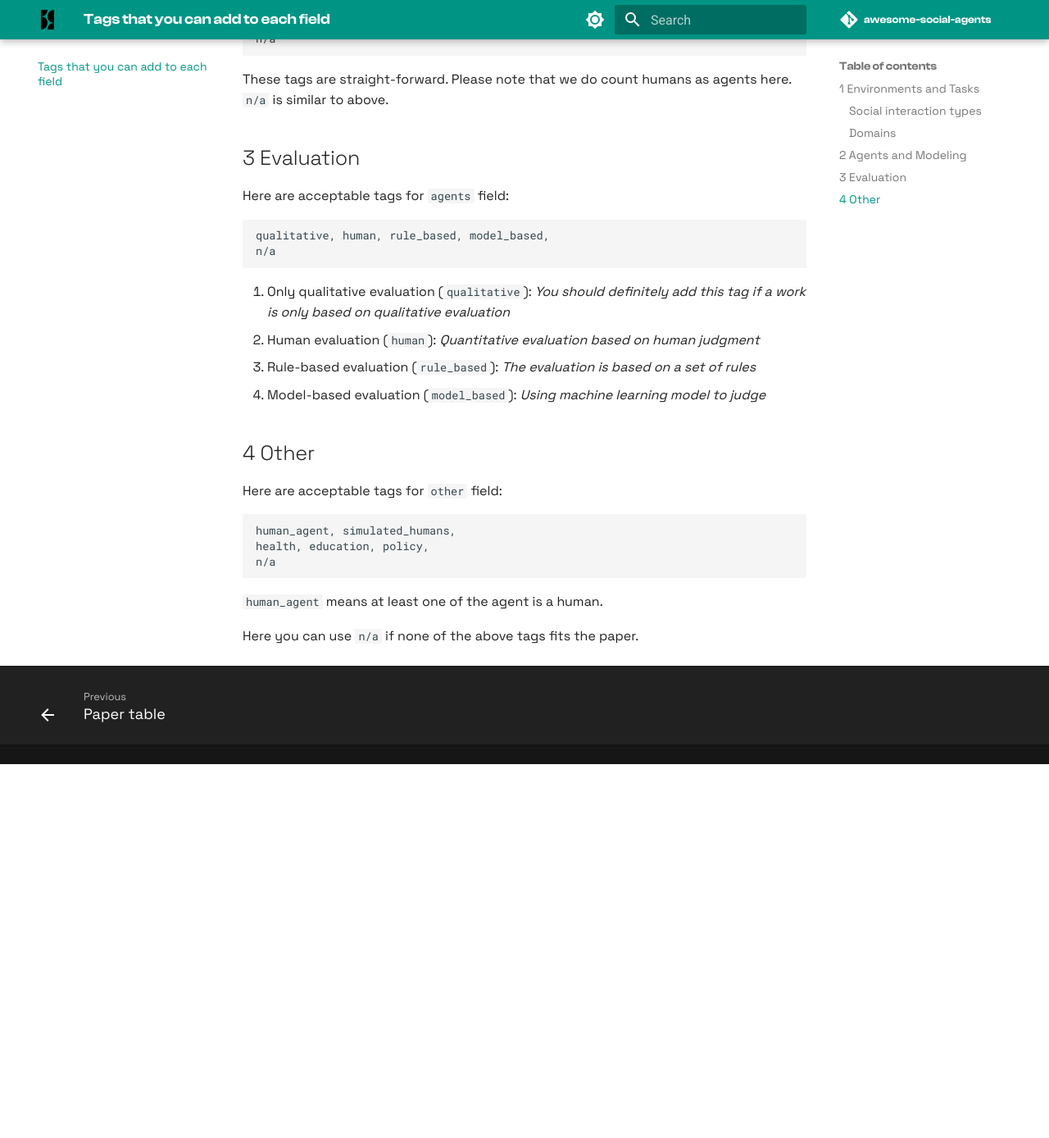
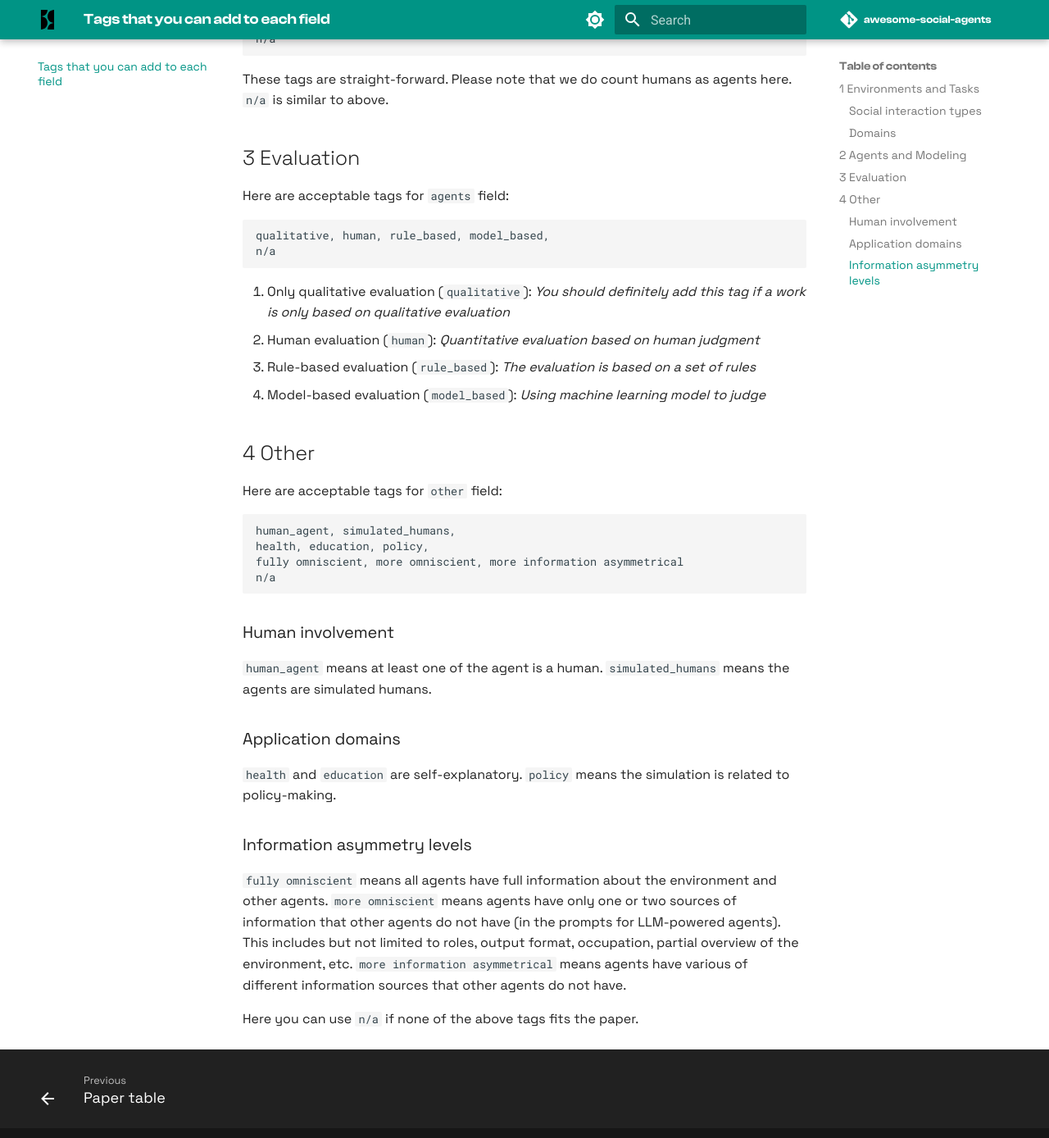
Before and after one commit to sotopia-lab/awesome-social-agents, an MkDocs documentation site: the page built from docs/taxonomy.md, in a window 1280 px wide and 1400 px high, scrolled down 1617 px. Shown: the top 1388 px of the window at 82% size. Built offline with MkDocs 1.6.1 and Material for MkDocs 9.7.7, drawn with Linux system fonts in a browser that asks for light colours; comment, search, counter and statistics services are not loaded; the version menu is left out; before the commit the page ends 2549 px from its top, so only the background shows below that.

Commit message:
Update taxonomy.md and bibtex_to_table.py with new tags

````diff
--- a/bibtex_to_table.py
+++ b/bibtex_to_table.py
@@ -23,13 +23,14 @@ from pprint import pprint
 # other:
 # human_agent, simulated_humans,
 # health, education, policy,
+# fully omniscient, more omniscient, more information asymmetrical
 # n/a
 
 TAXONOMY  = {
     "environments": ["collaboration", "competition", "mixed_objectives", "implicit_objectives", "text", "virtual", "embodied", "robotics", "n/a"],
     "agents": ["prompting_and_in_context_learning", "finetuning", "reinforcement_learning", "two_agents", "more_than_three_agents", "agent_teams", "agents_with_memory", "agents_with_personas", "n/a"],
     "evaluation": ["qualitative", "human", "rule_based", "model_based", "n/a"],
-    "other": ["human_agent", "simulated_humans", "health", "education", "policy", "n/a"]
+    "other": ["human_agent", "simulated_humans", "health", "education", "policy", "fully omniscient", "more omniscient", "more information asymmetrical", "n/a"]
 }
 
 def parse_markdown_file(file_path: str) -> dict[str, list[str]]:
--- a/docs/taxonomy.md
+++ b/docs/taxonomy.md
@@ -67,9 +67,20 @@ Here are acceptable tags for `other` field:
 ```
 human_agent, simulated_humans,
 health, education, policy,
+fully omniscient, more omniscient, more information asymmetrical
 n/a
 ```
+### Human involvement
+`human_agent` means at least one of the agent is a human.
+`simulated_humans` means the agents are simulated humans.
 
-`human_agent` means at least one of the agent is a human.
+### Application domains
+`health` and `education` are self-explanatory.
+`policy` means the simulation is related to policy-making.
+
+### Information asymmetry levels
+`fully omniscient` means all agents have full information about the environment and other agents.
+`more omniscient` means agents have only one or two sources of information that other agents do not have (in the prompts for LLM-powered agents). This includes but not limited to roles, output format, occupation, partial overview of the environment, etc.
+`more information asymmetrical` means agents have various of different information sources that other agents do not have.
 
 Here you can use `n/a` if none of the above tags fits the paper.
````
Also changed, not shown: main.bib (+9 -0 lines).
